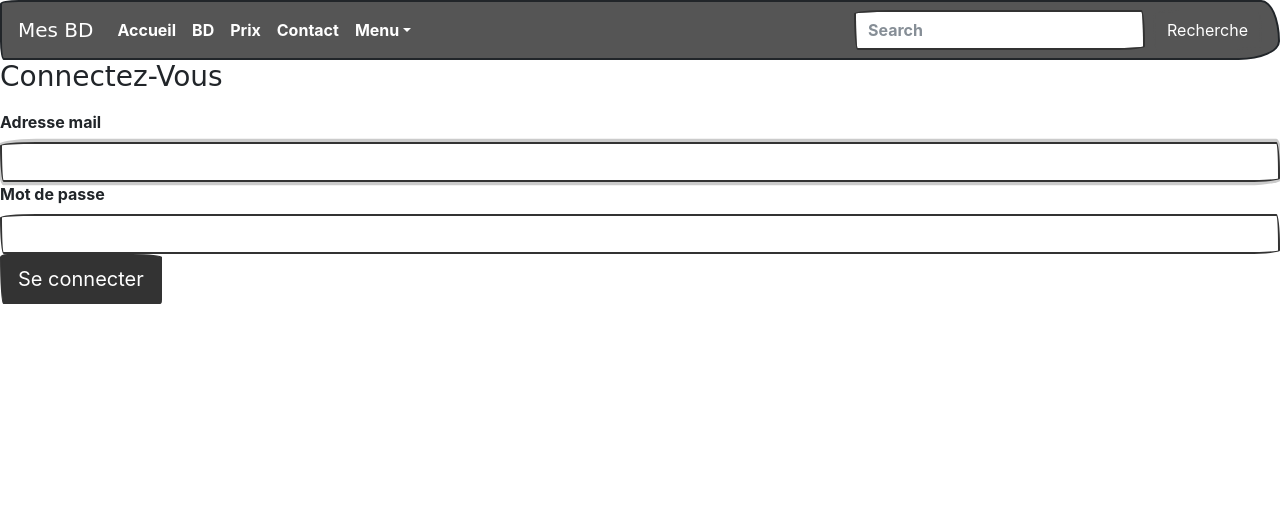
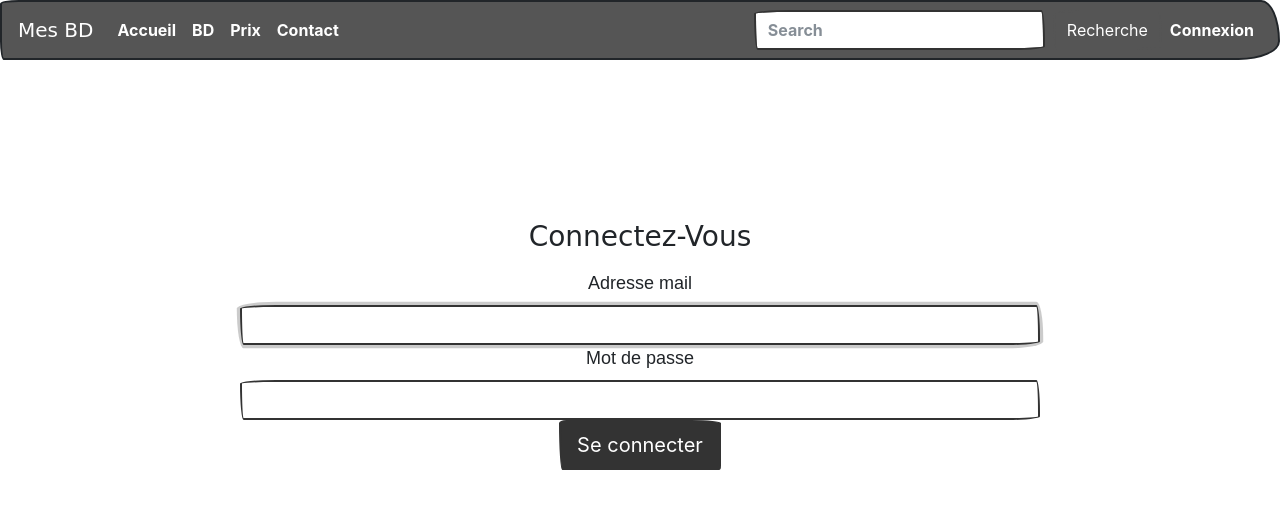
Before and after one commit to MRCnicolas/symfony_bds, a Symfony app: template templates/security/login.html.twig in a window 1280 px wide. Shown: the top 509 px of the page. Run offline with Twig, Linux system fonts and the light colour scheme; the template is opened without the code that fills it, so the values that code supplies are empty; some libraries are stand-ins or nearby versions; some web fonts are replaced.

Commit message:
Depot9mars

```diff
--- a/templates/base.html.twig
+++ b/templates/base.html.twig
@@ -35,21 +35,33 @@
             <li class="nav-item">
                 <a class="nav-link" href="#">Contact</a>
             </li>
-            <li class="nav-item dropdown">
-                <a class="nav-link dropdown-toggle" data-toggle="dropdown" href="#" role="button" aria-haspopup="true" aria-expanded="false">Menu</a>
-                <div class="dropdown-menu">
-                    <a class="dropdown-item" href="#">Action</a>
-                    <a class="dropdown-item" href="#">Another action</a>
-                    <a class="dropdown-item" href="#">Something else here</a>
-                    <div class="dropdown-divider"></div>
-                    <a class="dropdown-item" href="#">Separated link</a>
-                </div>
-            </li>
+
         </ul>
         <form class="form-inline my-2 my-lg-0">
             <input class="form-control mr-sm-2" type="text" placeholder="Search">
             <button class="btn btn-secondary my-2 my-sm-0" type="submit">Recherche</button>
         </form>
+
+        <ul class="nav navbar-nav float-md-right">
+            {% if app.user %}
+            <li class="nav-item dropdown">
+                <a class="nav-link dropdown-toggle" data-toggle="dropdown" href="#" role="button" aria-haspopup="true" aria-expanded="false">{{ app.user.name }}</a>
+                <div class="dropdown-menu" style="left: -90px;">
+                    {% if 'ROLE_ADMIN' in app.user.roles %}
+                    <a class="dropdown-item" href="/admin">Tableau de bord</a>
+
+                    <div class="dropdown-divider"></div>
+                    <a class="dropdown-item" href="{{ path('app_logout')}}">Se déconnecter</a> {% endif %}
+                </div>
+            </li>
+            {% else %}
+            <li class="nav-item">
+                <a class="nav-link" href="{{ path('app_login')}}">Connexion</a>
+            </li>
+            {% endif %}
+
+        </ul>
+
     </div>
 </nav>
 
--- a/templates/security/login.html.twig
+++ b/templates/security/login.html.twig
@@ -8,6 +8,7 @@
     </div>
     {% endif %}
 
+    <div class="example-wrapper">
         <h1 class="h3 mb-3 font-weight-normal">Connectez-Vous</h1>
         <label for="inputEmail">Adresse mail</label>
         <input type="email" value="{{ last_username }}" name="email" id="inputEmail" class="form-control" required autofocus>
@@ -26,5 +27,6 @@
         <button class="btn btn-lg btn-primary" type="submit">
         Se connecter
     </button>
+    </div>
 </form>
 {% endblock %}
```
Also changed, not shown: other parts of templates/base.html.twig (+0 -32 lines), templates/bd/home.html.twig (+0 -15 lines), templates/bd/show.html.twig (+3 -21 lines). Lines whose indentation alone changed are shown as unchanged.
